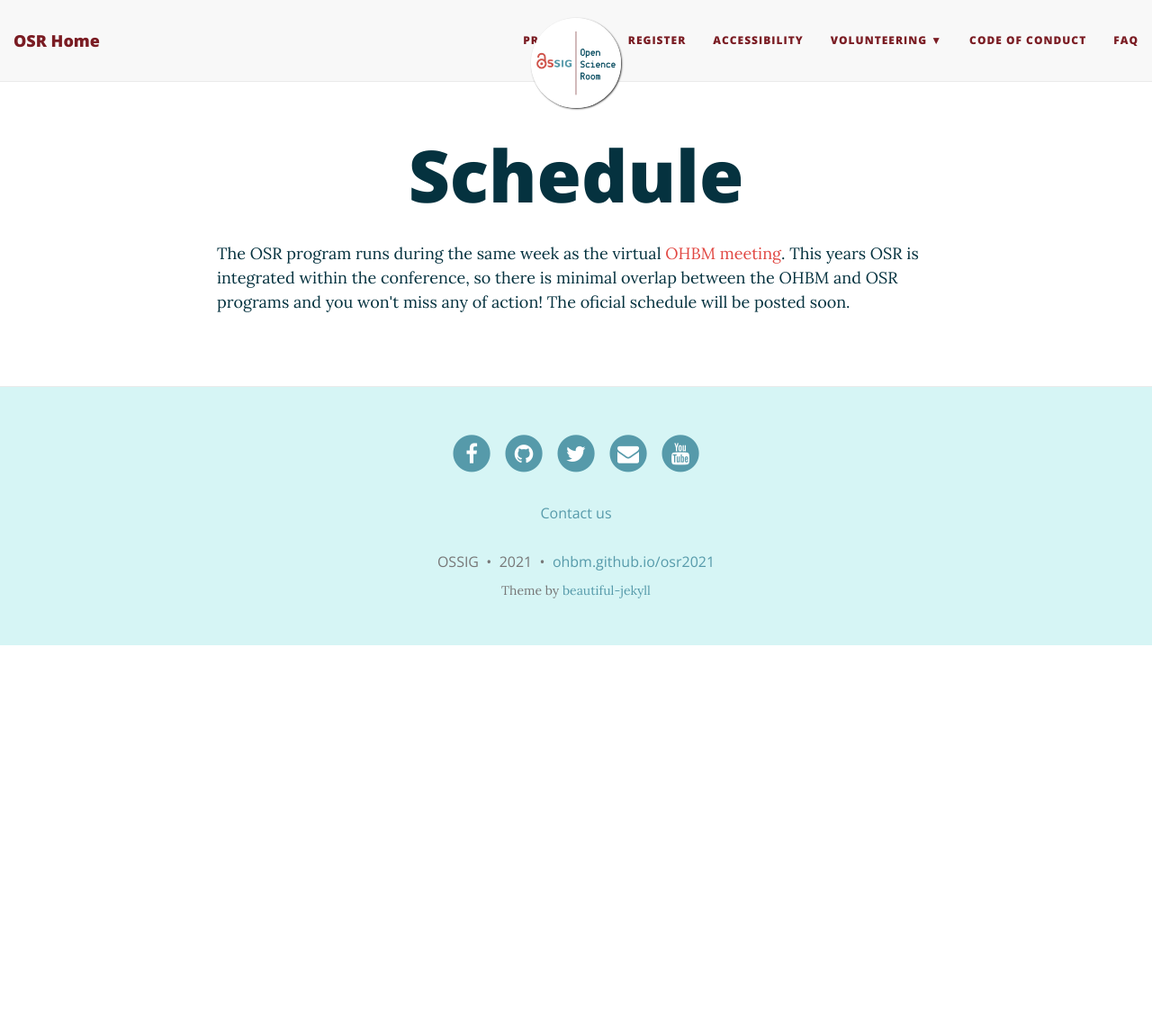
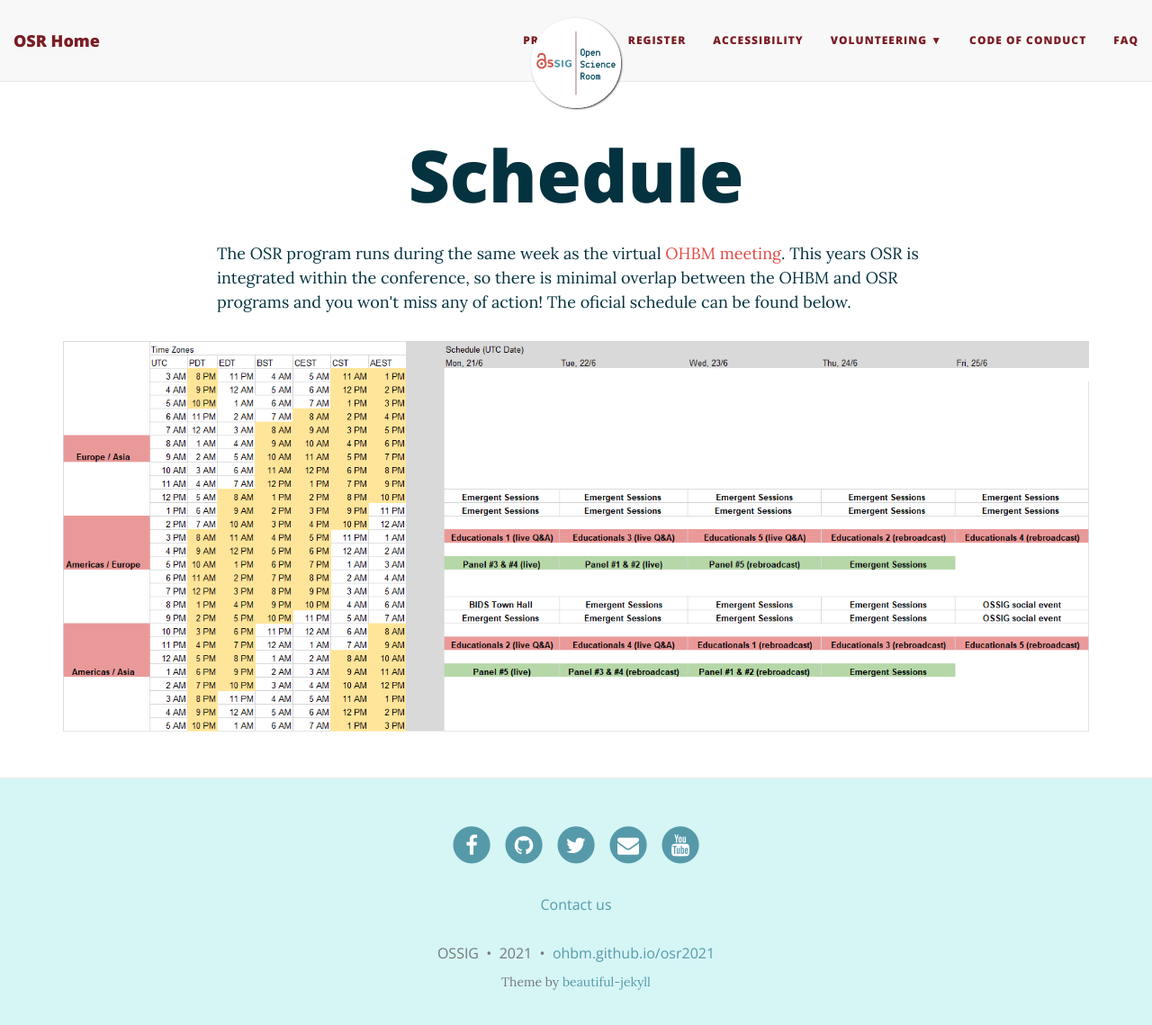
Before and after one commit to ohbm/osr2021, a Jekyll site: the page built from schedule.html, in a window 1280 px wide and 1152 px high. Shown: the top 1139 px of the window at 90% size. Built offline with Jekyll 4.4.1, drawn with Linux system fonts in a browser that asks for light colours; nearby versions of some CDN libraries; a script that is not in the unit is left out.

Commit message:
Update schedule.html

```diff
--- a/schedule.html
+++ b/schedule.html
@@ -10,9 +10,13 @@ permalink: /schedule/
         The OSR program runs during the same week as the virtual <a target="_blank" href="https://www.humanbrainmapping.org/i4a/pages/index.cfm?pageid=4054">OHBM meeting</a>.
         This years OSR is integrated within the conference, so there is minimal overlap between the OHBM and OSR programs and you won't miss any of action!
 
-        The oficial schedule will be posted soon.
+        The oficial schedule can be found below.
     </p>
 </div>
+
+
+<img align="center" src="../img/OSR_schedule.png" alt="schedule">
+
 
 <!--table class="people">
     <tr class="people">
```
